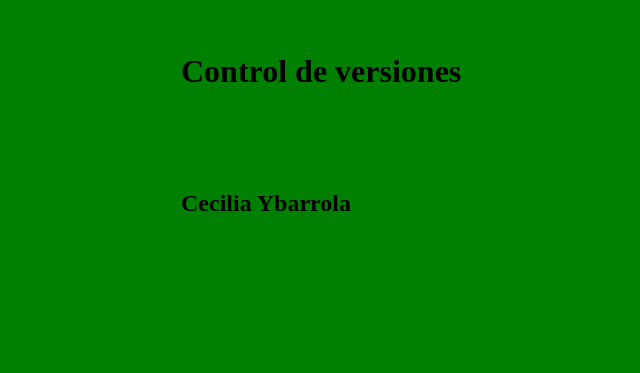
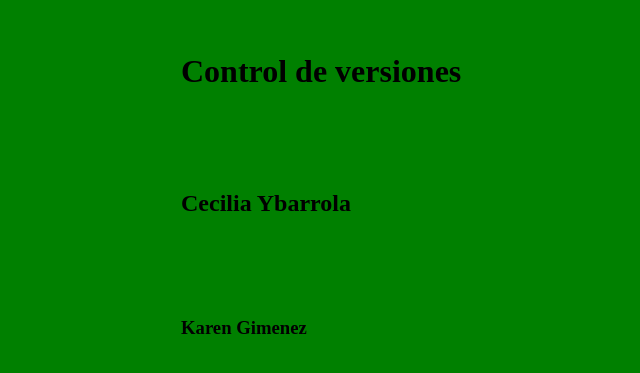
Before and after one commit to FelipeBG1/TP_SO_I4_119, a plain HTML site: page index.html in a window 1280 px wide. Shown: the part 147-520 px from the top of the page, without its empty margins (119-759 px from the left). Drawn offline with Linux system fonts and the light colour scheme.

Commit message:
Alfa tag H3

```diff
--- a/index.html
+++ b/index.html
@@ -9,5 +9,6 @@
 <body>
     <h1>Control de versiones</h1>
     <h2>Cecilia Ybarrola</h2>
+    <h3>Karen Gimenez</h3>
 </body>
 </html>
```
